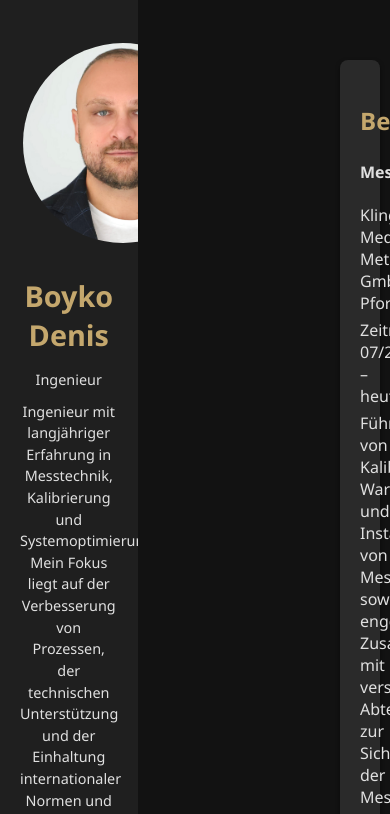
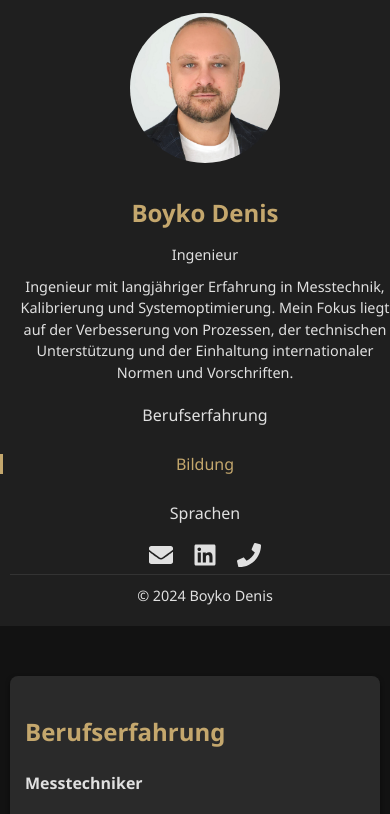
Before and after one commit to runasharp/boyko-denis-portfolio, a React (Create React App) app: page / in a window 390 px wide. Shown: the top 814 px of the page. Built offline with nearby package versions, Linux system fonts and the light colour scheme.

Commit message:
Added CSS for the mobile version

```diff
--- a/src/App.css
+++ b/src/App.css
@@ -226,3 +226,53 @@ body {
   background: transparent;
   border: none;
 }
+
+/* General mobile styling */
+@media (max-width: 768px) {
+  .layout {
+    flex-direction: column;
+  }
+
+  .left-panel {
+    width: 100%;
+    height: auto;
+    position: relative;
+    padding: 10px;
+    margin-bottom: 20px;
+    overflow: visible;
+  }
+
+  .main {
+    margin-left: 0;
+    padding: 10px;
+  }
+
+  .left-panel img {
+    width: 150px;
+    height: 150px;
+    margin: 0 auto 10px;
+  }
+
+  .left-panel h3 {
+    font-size: 1.5rem;
+  }
+
+  .left-panel nav a {
+    padding: 10px;
+    font-size: 1rem;
+  }
+
+  .sidebar-icons a {
+    font-size: 1.5rem;
+  }
+
+  .card {
+    padding: 15px;
+    margin: 20px auto;
+  }
+
+  .modal-content {
+    width: 90vw;
+    max-width: 500px;
+  }
+}
```
